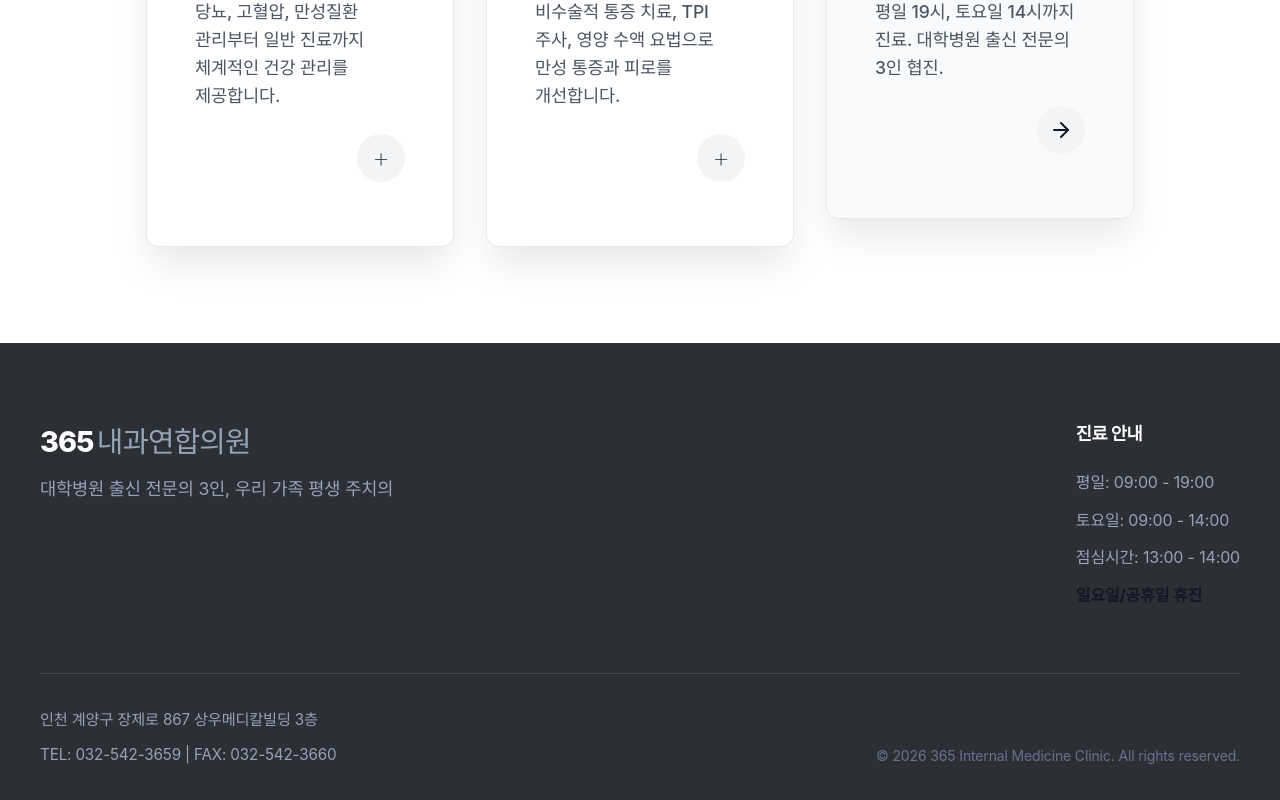
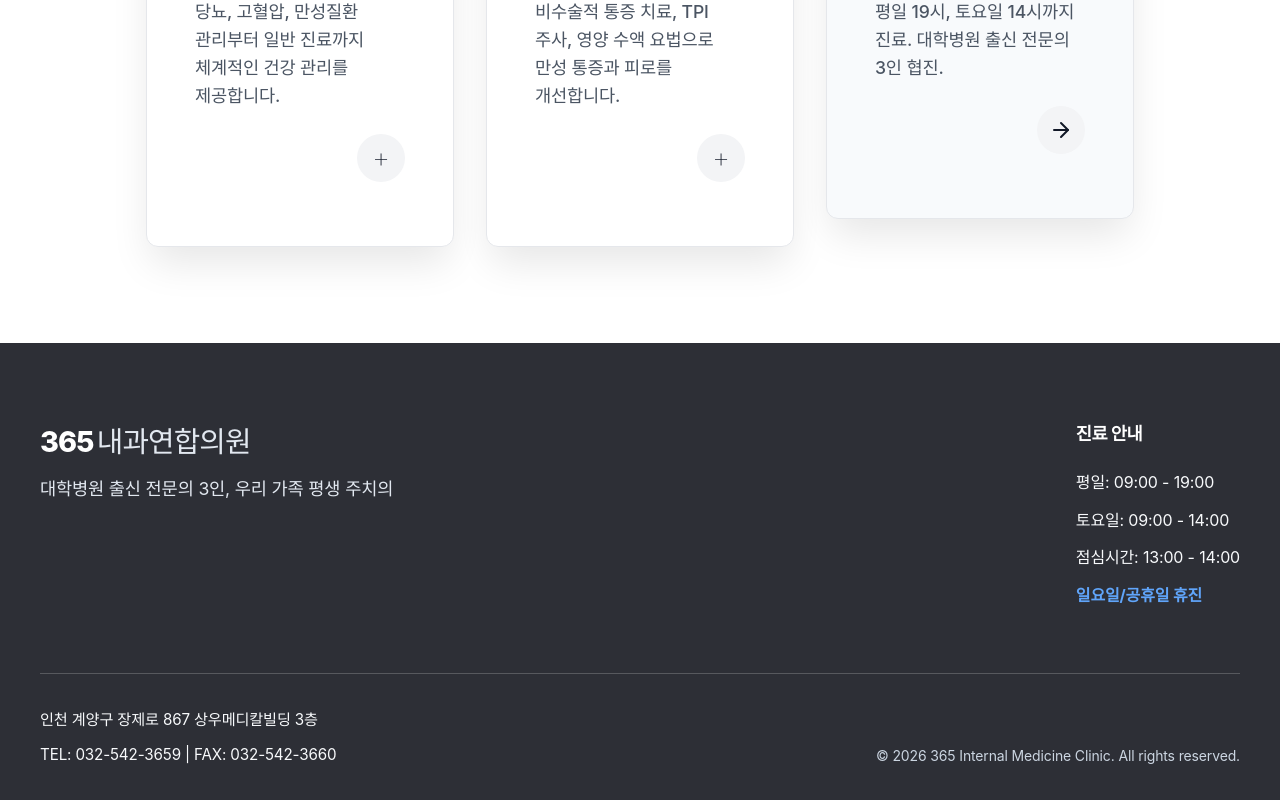
Before and after one commit to bnam1321-bit/365-clinic-web, a Next.js app: page / in a window 1280 px wide. Shown: the part 1411-2211 px from the top of the page. Built offline with nearby package versions, Linux system fonts and the light colour scheme; a web font is replaced by a local one.

Commit message:
Improve footer text contrast and visibility

```diff
--- a/src/components/layout/Footer.module.css
+++ b/src/components/layout/Footer.module.css
@@ -29,13 +29,13 @@
 }
 
 .logo span {
-    color: #94A3B8;
+    color: #E2E8F0; /* Brighter */
     font-weight: 500;
     margin-left: 0.2rem;
 }
 
 .slogan {
-    color: #94A3B8;
+    color: #E2E8F0; /* Brighter */
     font-size: 1.1rem;
 }
 
@@ -57,16 +57,16 @@
     display: flex;
     flex-direction: column;
     gap: 0.75rem;
-    color: #94A3B8;
+    color: #F8FAFC; /* Brighter, almost white */
 }
 
 .highlight {
-    color: var(--color-primary);
+    color: #60A5FA; /* Bright Blue instead of primary dark */
     font-weight: 700;
 }
 
 .bottomSection {
-    border-top: 1px solid rgba(255, 255, 255, 0.1);
+    border-top: 1px solid rgba(255, 255, 255, 0.2); /* Slightly more visible border */
     padding-top: 2rem;
     display: flex;
     flex-direction: column;
@@ -77,13 +77,13 @@
     display: flex;
     flex-direction: column;
     gap: 0.5rem;
-    color: #94A3B8;
+    color: #F8FAFC; /* Brighter, almost white */
     font-size: 0.95rem;
-    line-height: 1.6;
+    line-height: var(--leading-normal); /* Modernize line-height */
 }
 
 .copyright {
-    color: #64748B;
+    color: #CBD5E1; /* Brighter muted gray */
     font-size: 0.875rem;
 }
 
```
